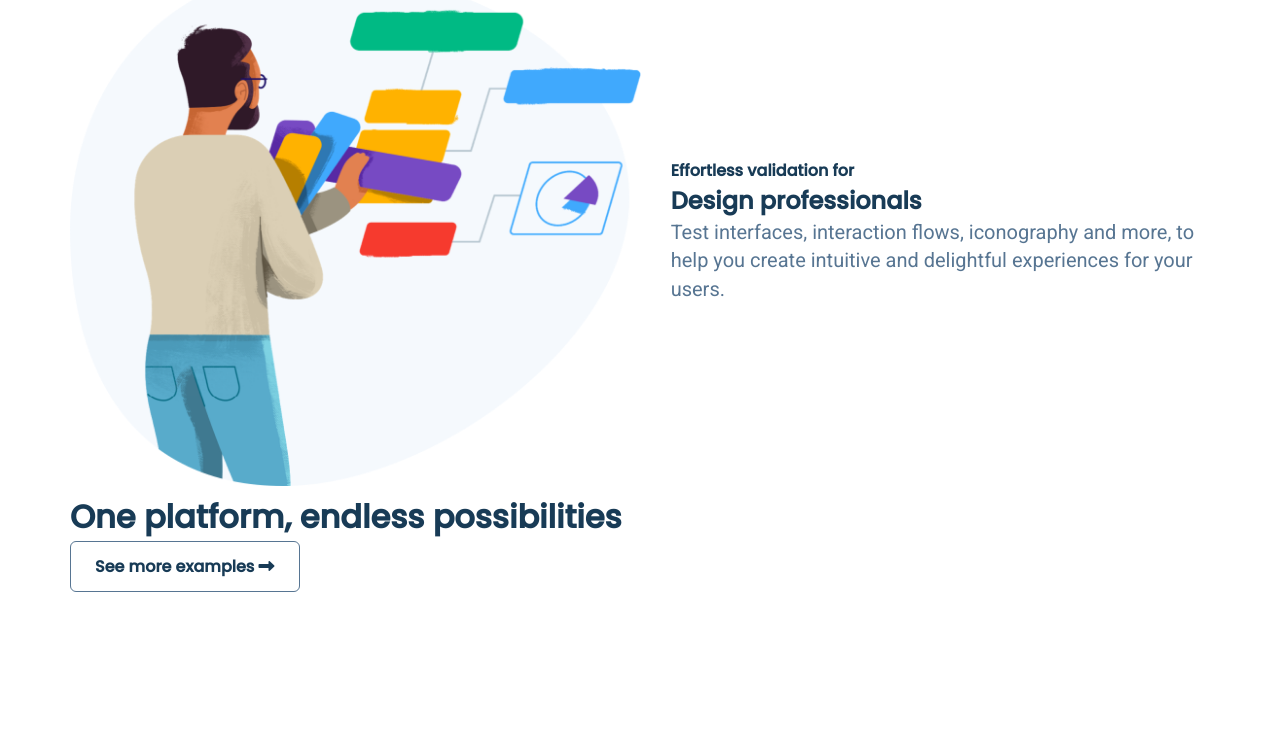
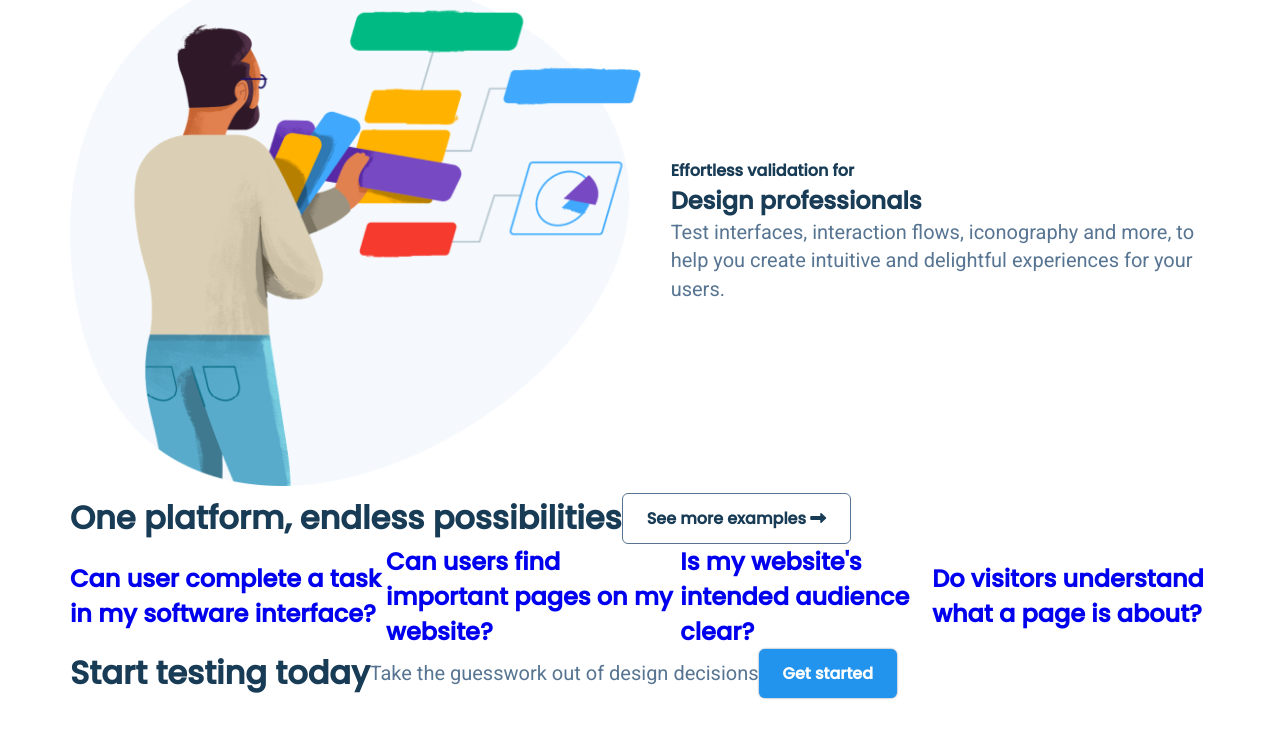
Before and after one commit to lakshmankumar02/UsabilityHub, a plain HTML site: page index.html in a window 1280 px wide. Shown: the part 2798-3536 px from the top of the page. Drawn offline with Linux system fonts and the light colour scheme.

Commit message:
Update index.html

```diff
--- a/index.html
+++ b/index.html
@@ -187,9 +187,11 @@
       </div>
     </section>
 
+    <!-- examples section -->
+
     <section class="examples-section">
       <div class="container">
-        <div class="examples-header">
+        <div class="examples-header flex">
           <h2 class="examples-heading-text">
             One platform, endless possibilities
           </h2>
@@ -197,16 +199,41 @@
             >See more examples <i class="fa-solid fa-right-long"></i
           ></a>
         </div>
+        <div class="examples-area flex">
+          <a href="#" class="examples-card">
+            <h3 class="card-text">Can user complete a task in my software interface?</h3>
+          </a>
+          <a href="#" class="examples-card">
+            <h3 class="card-text">Can users find important pages on my website?</h3>
+          </a>
+          <a href="#" class="examples-card">
+            <h3 class="card-text">Is my website's intended audience clear?</h3>
+          </a>
+          <a href="#" class="examples-card">
+            <h3 class="card-text">Do visitors understand what a page is about?</h3>
+          </a>
+        </div>
       </div>
     </section>
 
+    <!-- cta section -->
+
     <section class="cta-section">
-      <div class="container"></div>
+      <div class="container flex cta-section-container">
+        <h2>Start testing today</h2>
+        <p>Take the guesswork out of design decisions</p>
+        <a href="#" class="primary-btn">Get started</a>
+      </div>
     </section>
+
+    <!-- footer -->
 
     <footer>
       <div class="container"></div>
     </footer>
+
+    <!-- subfooter -->
+
     <div class="subfooter">
       <div class="container"></div>
     </div>
```
